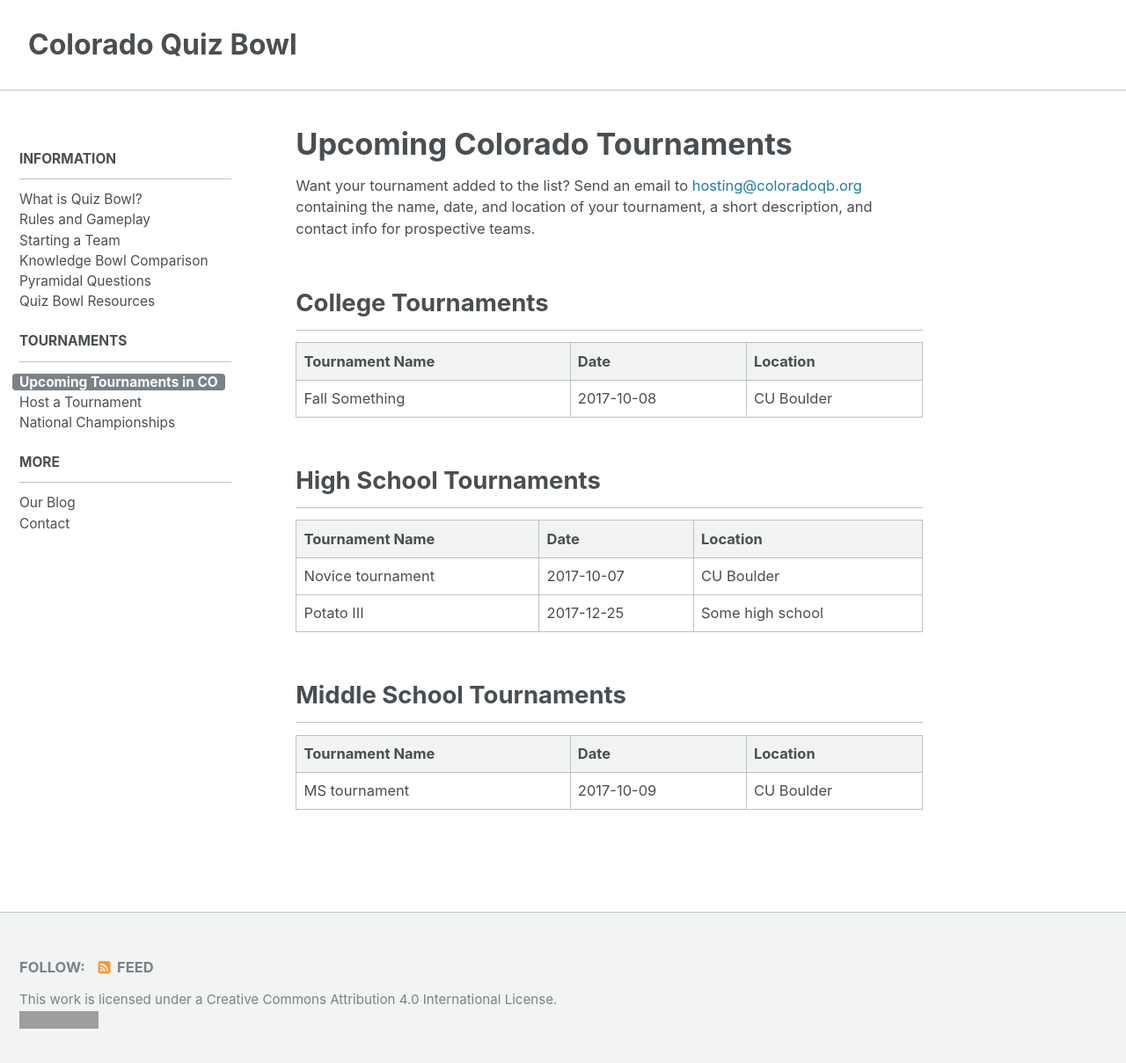
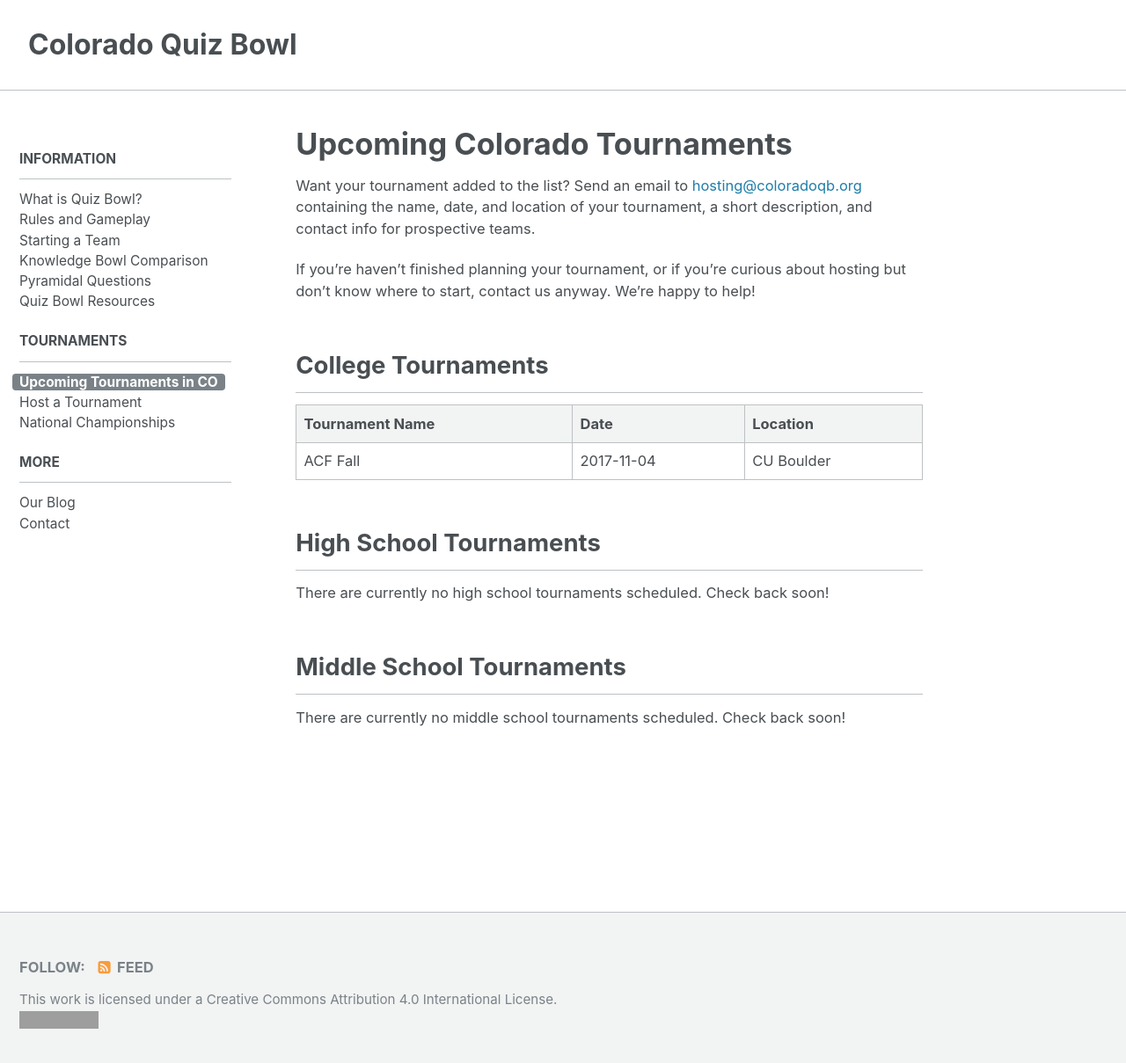
Before and after one commit to matt2718/colorado-qb, a Jekyll site: the page built from _pages/tournaments/upcoming.md, in a window 1280 px wide and 1215 px high. Shown: the top 1209 px of the window at 88% size. Built offline with Jekyll 4.4.1, drawn with Linux system fonts in a browser that asks for light colours; grey boxes are pictures that could not be loaded.

Commit message:
Removed test entries from tournament listing

```diff
--- a/_pages/tournaments/upcoming.md
+++ b/_pages/tournaments/upcoming.md
@@ -7,21 +7,30 @@
 containing the name, date, and location of your tournament, a short description,
 and contact info for prospective teams.
 
+If you're haven't finished planning your tournament, or if you're curious about
+hosting but don't know where to start, contact us anyway. We're happy to help!
+
 ## College Tournaments
 
 | Tournament Name   | Date       | Location         |
 | ----------------- | ---------- | ---------------- |
-| Fall Something    | 2017-10-08 | CU Boulder       |
+| ACF Fall          | 2017-11-04 | CU Boulder       |
 
 ## High School Tournaments
 
+There are currently no high school tournaments scheduled. Check back soon!
+{% comment %}
 | Tournament Name   | Date       | Location         |
 | ----------------- | ---------- | ---------------- |
 | Novice tournament | 2017-10-07 | CU Boulder       |
 | Potato III        | 2017-12-25 | Some high school |
+{% endcomment %}
 
 ## Middle School Tournaments
 
+There are currently no middle school tournaments scheduled. Check back soon!
+{% comment %}
 | Tournament Name   | Date       | Location         |
 | ----------------- | ---------- | ---------------- |
 | MS tournament     | 2017-10-09 | CU Boulder       |
+{% endcomment %}
```
